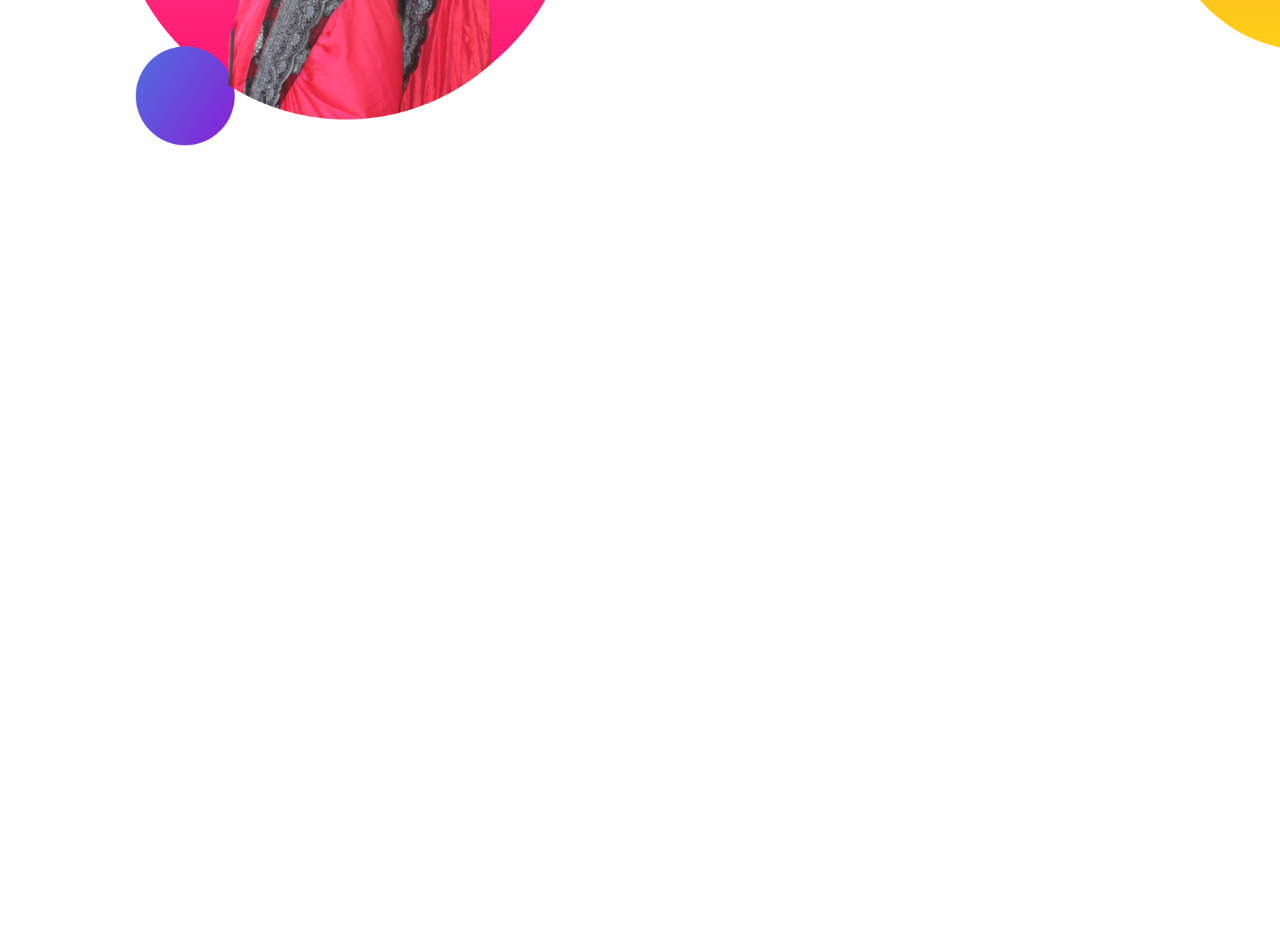
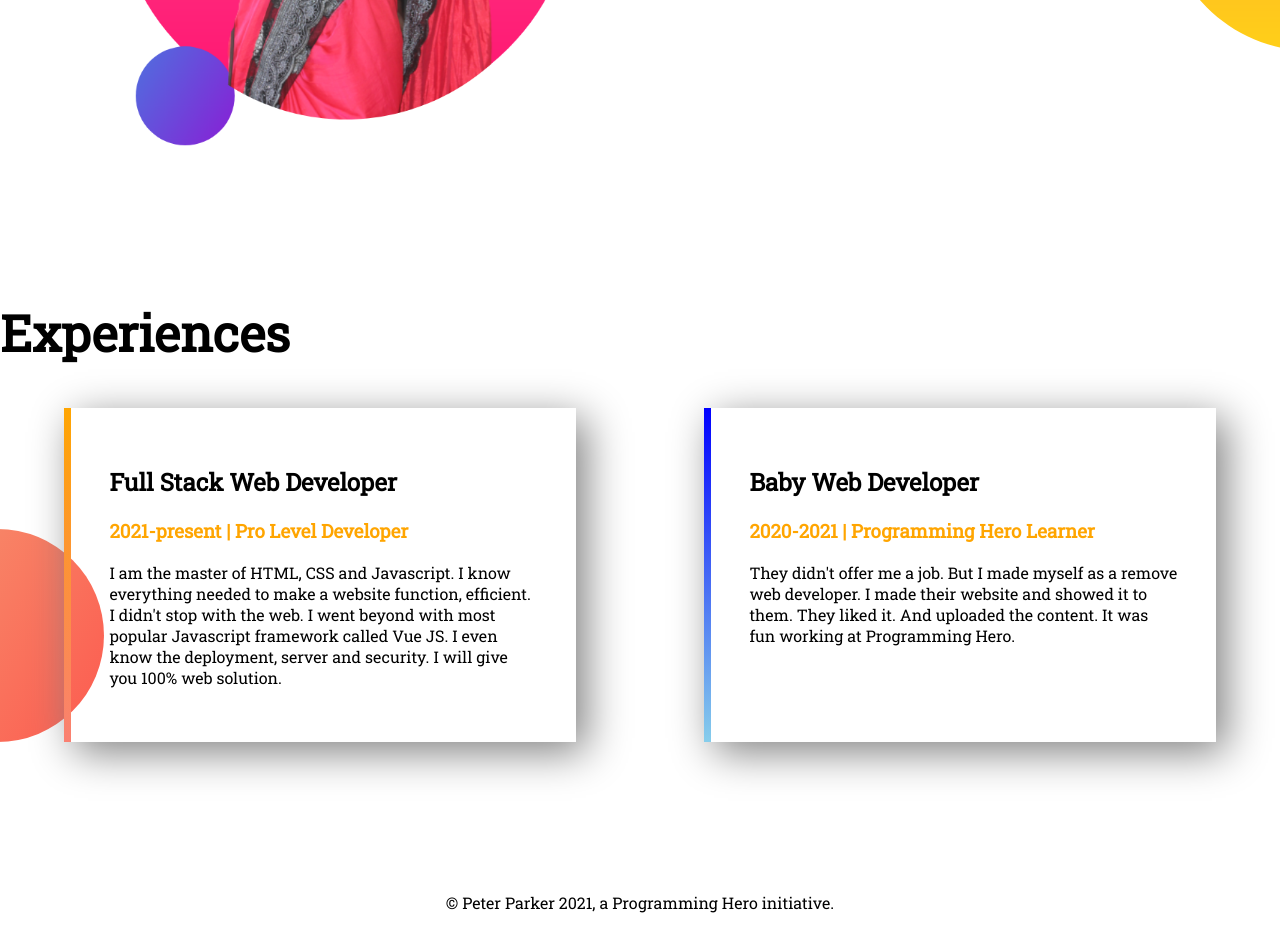
Before and after one commit to MoshiorRahman/developer-portfolio-practice2, a plain HTML site: page index.html in a window 1280 px wide. Shown: the part 1008-1937 px from the top of the page. Before the commit the page ends 1308 px from the top, so only its background shows below. Drawn offline with Linux system fonts and the light colour scheme; a web font is replaced by a local one.

Commit message:
after complete all

```diff
--- a/index.html
+++ b/index.html
@@ -42,6 +42,29 @@
             <a class="link-button" target="_blank" href="">DOWNLOAD RESUME</a>
         </div>
     </section>
+    <section class="experience-area">
+        <h1>Experiences</h1>
+        <div class="flexible-container">
+            <div id="experience-full-stack" class="half-width experience-item">
+                <H2>Full Stack Web Developer</H2>
+                <h3><span class="orange">2021-present | Pro Level Developer</span></h3>
+                <p>I am the master of HTML, CSS and Javascript. I know everything needed to make a website function,
+                    efficient. I didn't stop with the web. I went beyond with most popular Javascript framework called
+                    Vue
+                    JS. I even know the deployment, server and security. I will give you 100% web solution.</p>
+            </div>
+            <div id="experience-baby-dev" class="half-width experience-item">
+                <h2>Baby Web Developer</h2>
+                <h3><span class="orange">2020-2021 | Programming Hero Learner</span></h3>
+                <p>They didn't offer me a job. But I made myself as a remove web developer. I made their website and
+                    showed
+                    it to them. They liked it. And uploaded the content. It was fun working at Programming Hero.</p>
+            </div>
+        </div>
+    </section>
+    <footer class="footer">
+        <p>© Peter Parker 2021, a Programming Hero initiative.</p>
+    </footer>
 </body>
 
 </html>
--- a/style.css
+++ b/style.css
@@ -48,3 +48,29 @@ h1{
 .dream-big p{
     margin-bottom: 20px;
 }
+.experience-area{
+    background-image: url(images/exp-bg.png);
+    background-repeat: no-repeat;
+    background-position-y: bottom;
+}
+.flexible-container{
+    display: flex;
+}
+.experience-item{
+    padding: 3%;
+    box-shadow: 10px 10px 40px gray;
+}
+#experience-full-stack{
+    border-left: 7px solid;
+    border-image: linear-gradient(orange,salmon);
+    border-image-slice: 1;
+}
+#experience-baby-dev{
+    border-left: 7px solid;
+    border-image: linear-gradient(blue,skyblue);
+    border-image-slice: 1;
+}
+.footer p{
+    text-align: center;
+    justify-content: end;
+}
```
